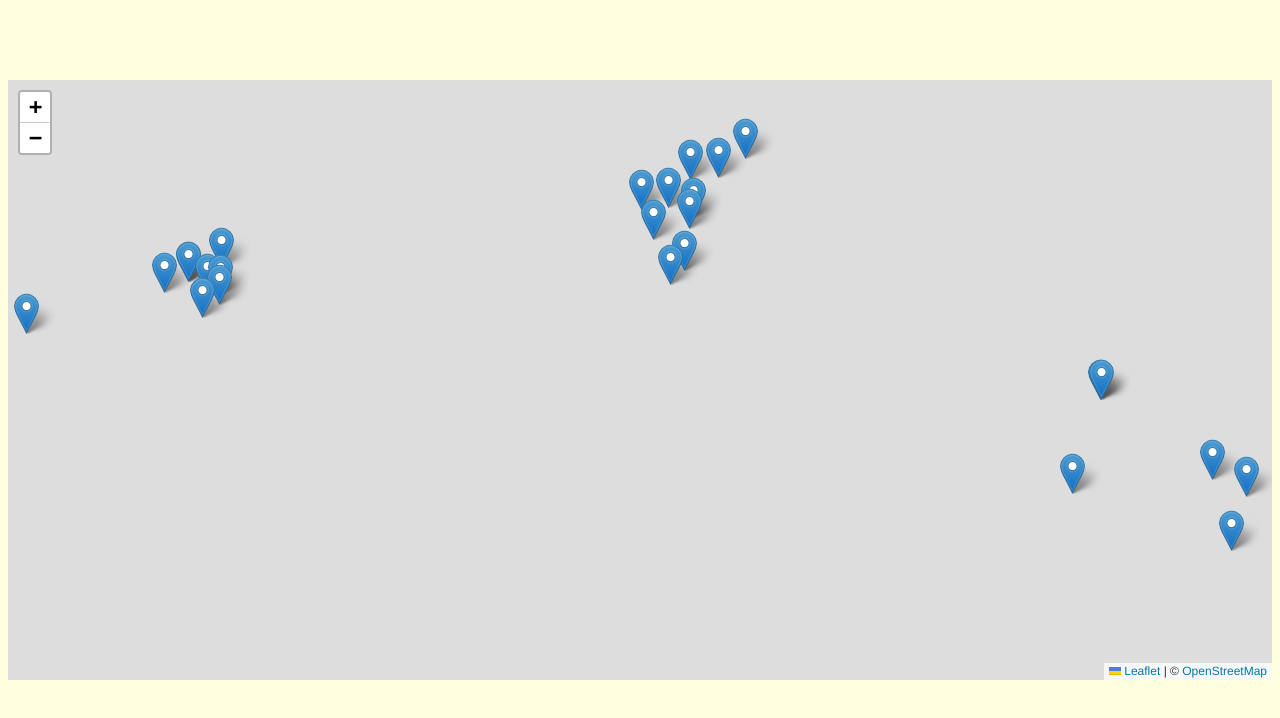
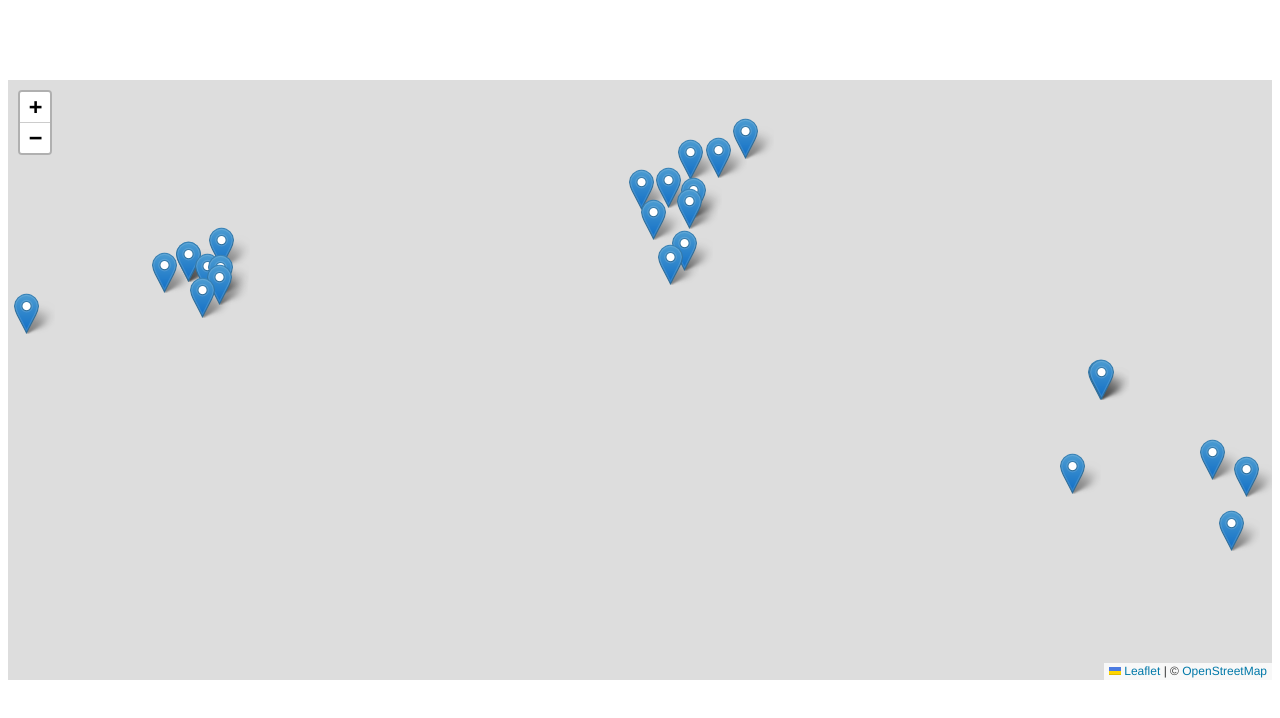
Before and after one commit to disney2hub/ResearchMap, a plain HTML site: page index.html in a window 1280 px wide. Drawn offline with nearby package versions, Linux system fonts and the light colour scheme.

Commit message:
Update index.html

```diff
--- a/index.html
+++ b/index.html
@@ -11,7 +11,7 @@
         height: 100vh;  /* Set height to 100% of the viewport height */
         width: 100vw;  /* Set width to 100% of the viewport width */
         border: none; /* Remove default border */
-        background: lightyellow; /* Just for styling */
+        /* background: lightyellow; Just for styling */
     }
 </style>
 
```
